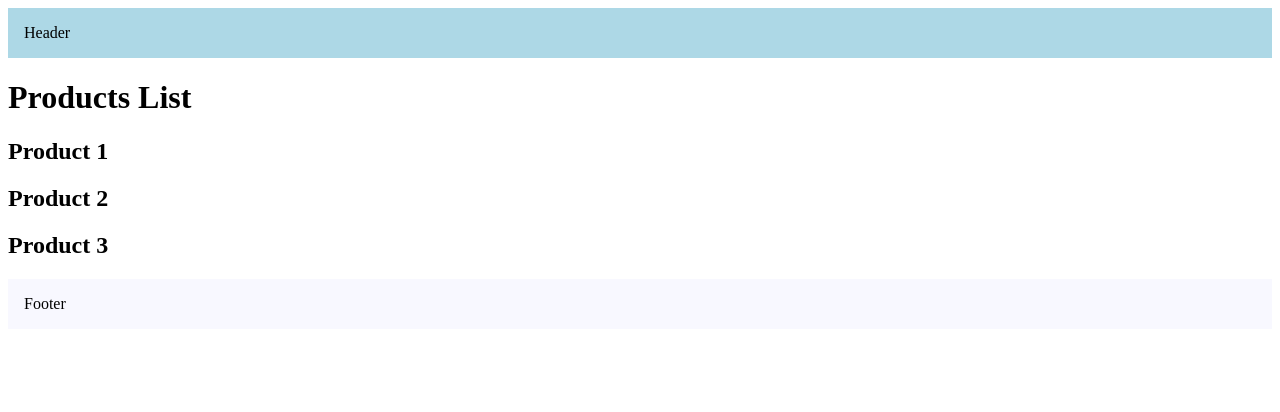
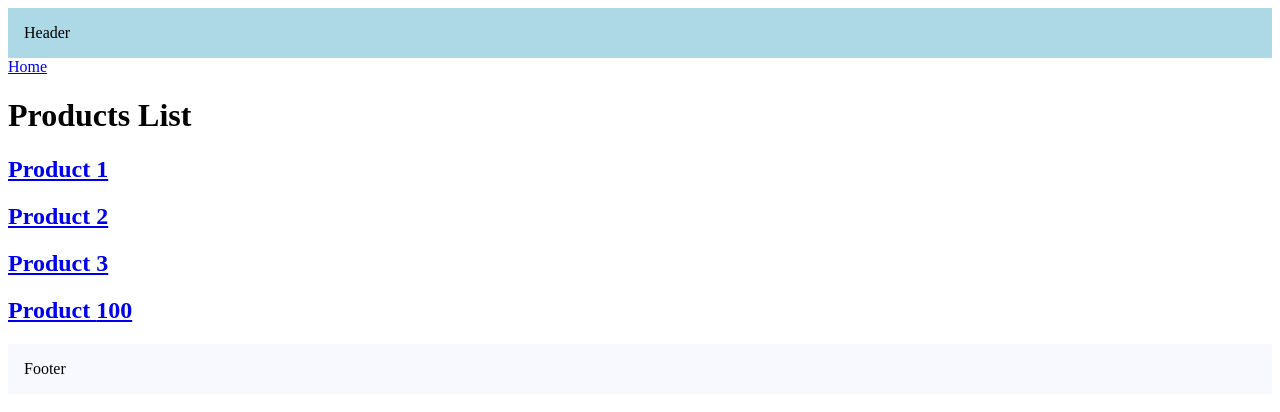
Before and after one commit to sprajwol/next-js-tuts, a Next.js app: page /products in a window 1280 px wide. Shown: the top 412 px of the page. Built offline with nearby package versions, Linux system fonts and the light colour scheme.

Commit message:
link component

```diff
--- a/src/app/(main)/products/page.tsx
+++ b/src/app/(main)/products/page.tsx
@@ -1,8 +1,27 @@
+import Link from 'next/link';
+
 export default function Products() {
-    return <>
-    <h1>Products List</h1>
-    <h2>Product 1</h2>
-    <h2>Product 2</h2>
-    <h2>Product 3</h2>
-    </>
+    const productId = 100;
+    return (
+        <>
+            <Link href='/'>Home</Link>
+            <h1>Products List</h1>
+            <h2>
+                <Link href='/products/1'>Product 1</Link>
+            </h2>
+            <h2>
+                <Link href='/products/2'>Product 2</Link>
+            </h2>
+            <h2>
+                <Link
+                    href='/products/3'
+                    replace>
+                    Product 3
+                </Link>
+            </h2>
+            <h2>
+                <Link href={`/products/${productId}`}>Product {productId}</Link>
+            </h2>
+        </>
+    );
 }
```
Also changed, not shown: src/app/page.tsx (+9 -1 lines), src/app/layout.tsx (renamed from src/app/(main)/layout.tsx).
